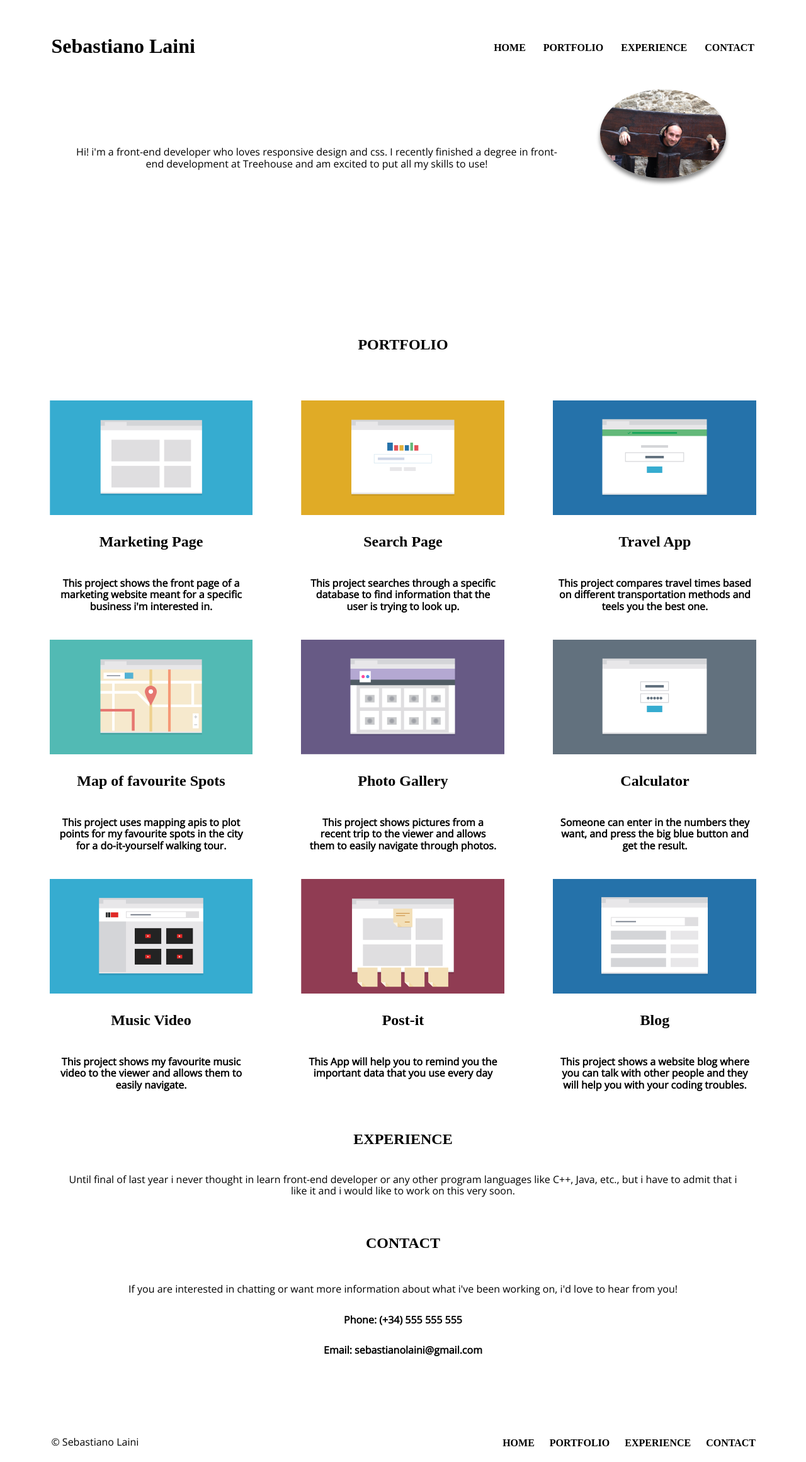
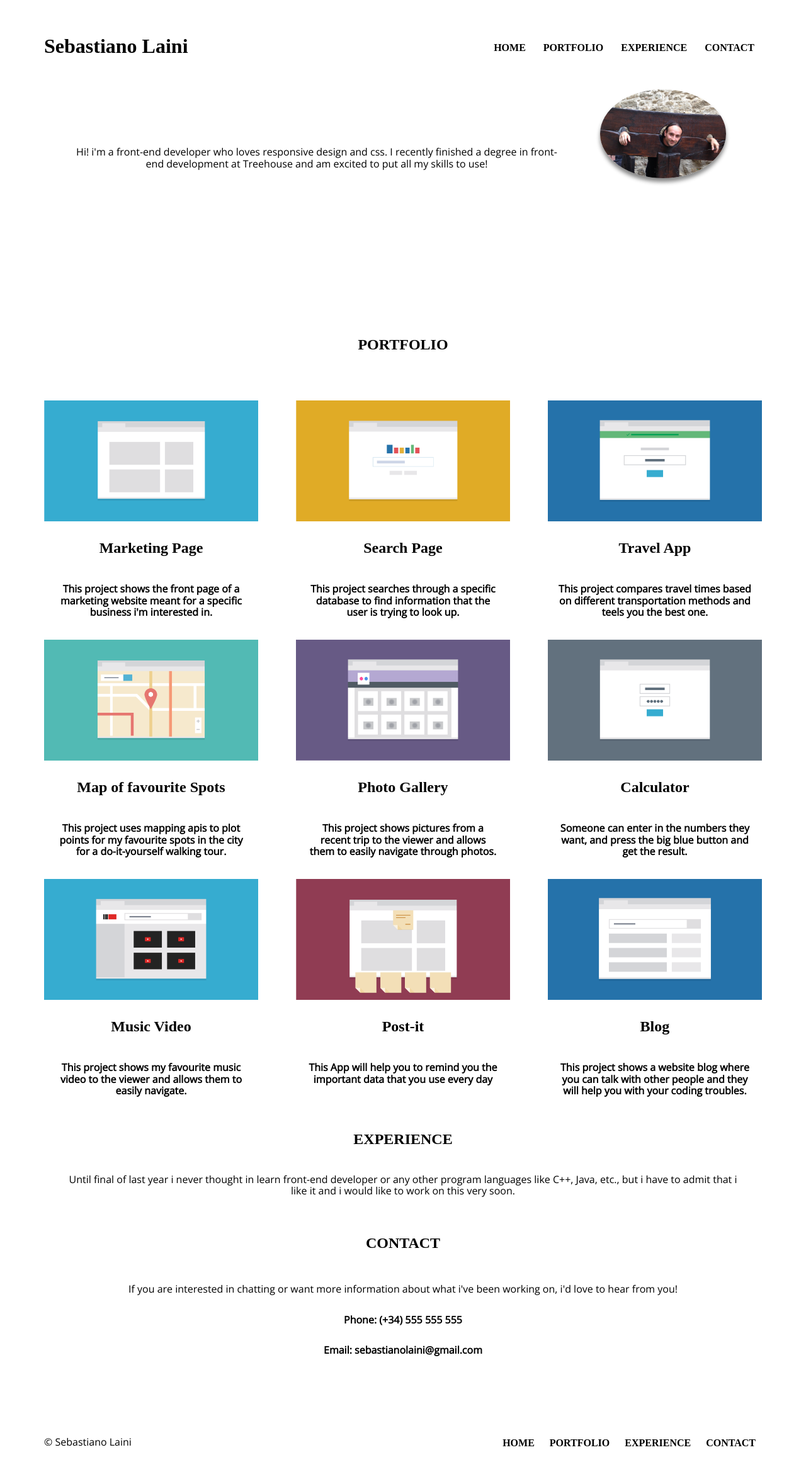
Before and after one commit to sebalaini/Second_Project_Treehouse.com, a plain HTML site: page index.html in a window 1280 px wide. Shown: the whole page at 63% size. Drawn offline with nearby package versions, Linux system fonts and the light colour scheme.

Commit message:
little change

```diff
--- a/css/main.css
+++ b/css/main.css
@@ -2,13 +2,13 @@
 GENERAL
 ***************/
 
+* {
+    box-sizing: border-box;
+}
+
 .wrapper {
     margin: 0 auto;
     max-width: 1200px;
-}
-
-* {
-    box-sizing: border-box;
 }
 
 p {
@@ -17,7 +17,7 @@ p {
 }
 
 a {
-	text-decoration: none;
+    text-decoration: none;
   	color: black;
   	font-weight: bold;
 }
@@ -92,7 +92,7 @@ BODY
 ***************/
 
 img {
-  	max-width: 95%;
+  	max-width: 100%;
 }
 
 h2 {
--- a/css/responsive.css
+++ b/css/responsive.css
@@ -82,6 +82,10 @@ GALLERY
 FOOT AND FOOT-NAV
 ***************/
 
+footer {
+    border-top: 2px solid grey;
+}
+
 #foot {
     padding: 0 2.5%;
 }
@@ -116,7 +120,7 @@ FOOT AND FOOT-NAV
 .foot-name {
 	 float: left;
 	 margin-top: 38px;
-	 padding-left: 1%;
+	 padding-left: 0;
 }
 
 #contact {
@@ -132,10 +136,6 @@ FOOT AND FOOT-NAV
 /***************
 HEADER y NAV
 ***************/
-
-h1 {
-    padding-left: 1%;
-}
 
 .name {
   	float: left;
```
